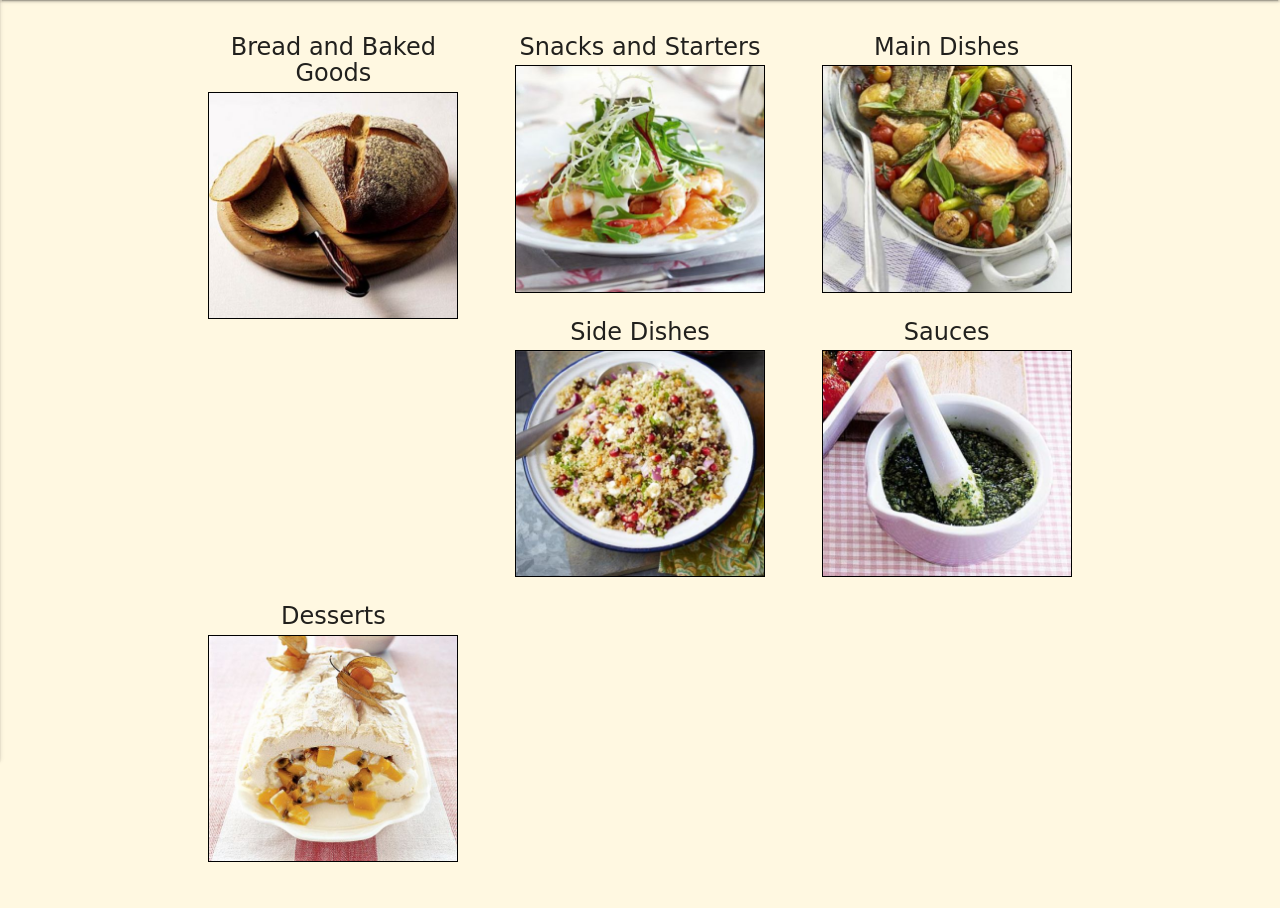
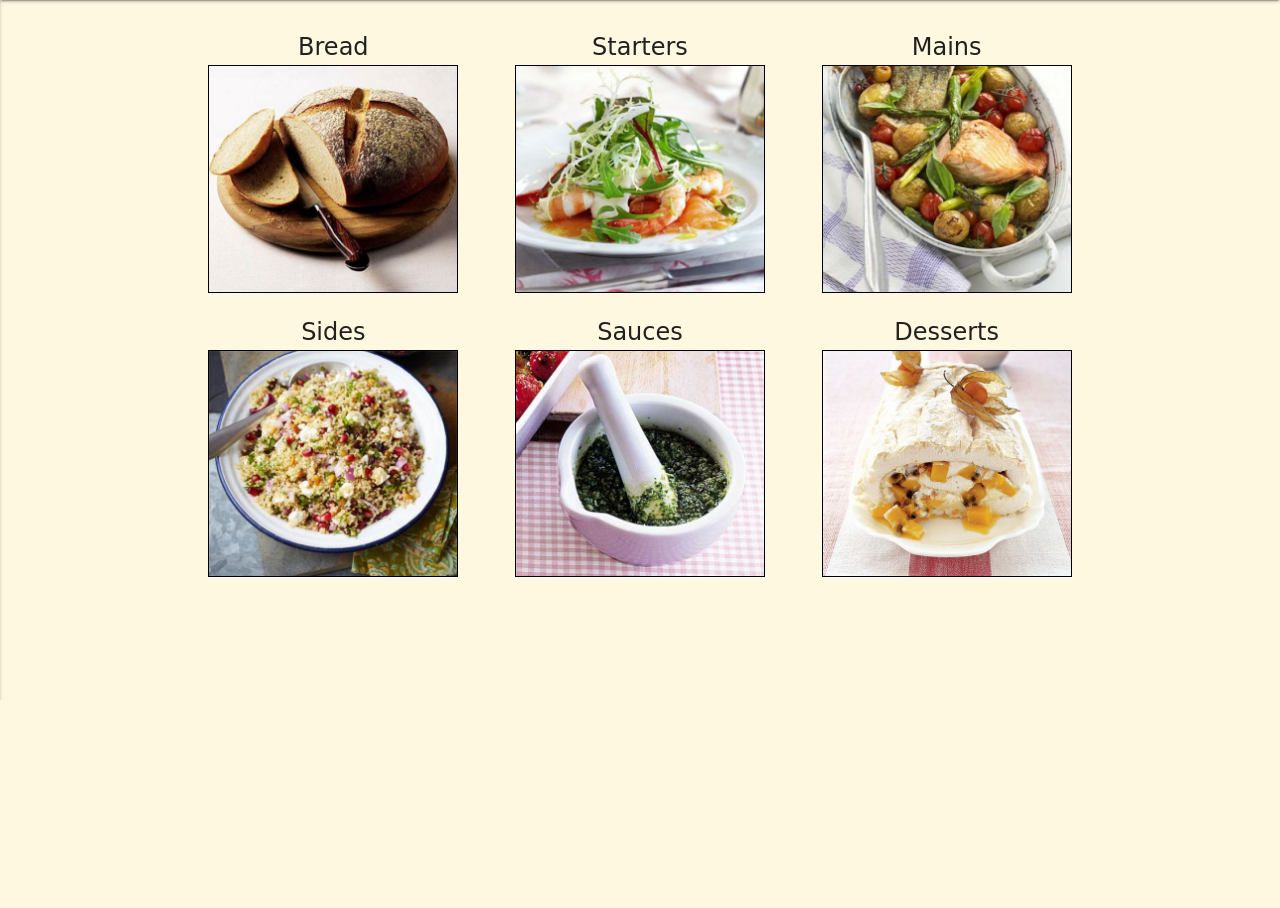
Before and after one commit to joanms/recipe-database, a Flask app: page / in a window 1280 px wide. Shown: the part 100-1008 px from the top of the page. After the commit the page ends 800 px from the top, so only its background shows below. Run offline with Flask 2, Linux system fonts and the light colour scheme; some libraries are stand-ins or nearby versions; some web fonts are replaced.

Commit message:
Shorten category names

```diff
--- a/app.py
+++ b/app.py
@@ -69,45 +69,44 @@ def list_recipes():
 @app.route('/bread', methods=['GET', 'POST'])
 def bread():
     recipes=mongo.db.recipes
-    results=recipes.find({"category_name": "Bread and Baked Goods"})
+    results=recipes.find({"category_name": "Bread"})
     return render_template("list_recipes.html",
     recipes=results)
 
 @app.route('/starters', methods=['GET', 'POST'])
 def starters():
     recipes=mongo.db.recipes
-    results=recipes.find({"category_name": "Snacks and Starters"})
+    results=recipes.find({"category_name": "Starters"})
     return render_template("list_recipes.html",
     recipes=results)
 
 @app.route('/mains', methods=['GET', 'POST'])
 def mains():
     recipes=mongo.db.recipes
-    results=recipes.find({"category_name": "Snacks and Starters"})
+    results=recipes.find({"category_name": "Mains"})
     return render_template("list_recipes.html",
     recipes=results)
 
 @app.route('/sides', methods=['GET', 'POST'])
 def sides():
     recipes=mongo.db.recipes
-    results=recipes.find({"category_name": "Snacks and Starters"})
+    results=recipes.find({"category_name": "Sides"})
     return render_template("list_recipes.html",
     recipes=results)
 
 @app.route('/sauces', methods=['GET', 'POST'])
 def sauces():
     recipes=mongo.db.recipes
-    results=recipes.find({"category_name": "Snacks and Starters"})
+    results=recipes.find({"category_name": "Sauces"})
     return render_template("list_recipes.html",
     recipes=results)
 
 @app.route('/desserts', methods=['GET', 'POST'])
 def desserts():
     recipes=mongo.db.recipes
-    results=recipes.find({"category_name": "Snacks and Starters"})
+    results=recipes.find({"category_name": "Desserts"})
     return render_template("list_recipes.html",
     recipes=results)
-
 
 @app.route('/show_recipe/<recipe_id>', methods=['GET', 'POST'])
 def show_recipe(recipe_id):
--- a/templates/index.html
+++ b/templates/index.html
@@ -3,33 +3,33 @@
 <div class="row">
 
     <div class="col s6 l4 category">
-        <h2>Bread and Baked Goods</h2>
-        <a href="{{url_for('bread')}}"><img class="illustration" src="../static/images/easy-white-bread.jpg" title="Easy white bread" alt="Easy white bread"></a>
+        <h2>Bread</h2>
+        <a href="{{url_for('bread')}}"><img class="category-image" src="../static/images/easy-white-bread.jpg" title="Easy white bread" alt="Easy white bread"></a>
     </div>
 
     <div class="col s6 l4 category">
-        <h2>Snacks and Starters</h2>
-        <a href="{{url_for('starters')}}"><img class="illustration" src="../static/images/salmon-prawns.jpg" title="Smoked Salmon and Prawns" alt="Smoked Salmon and Prawns"></a>
+        <h2>Starters</h2>
+        <a href="{{url_for('starters')}}"><img class="category-image" src="../static/images/salmon-prawns.jpg" title="Smoked Salmon and Prawns" alt="Smoked Salmon and Prawns"></a>
     </div>
 
     <div class="col s6 l4 category">
-        <h2>Main Dishes</h2>
-        <a href="{{url_for('mains')}}"><img class="illustration" src="../static/images/salmon-asparagus.jpg" title="Salmon with Asparagus" alt="Salmon with Asparagus"></a>
+        <h2>Mains</h2>
+        <a href="{{url_for('mains')}}"><img class="category-image" src="../static/images/salmon-asparagus.jpg" title="Salmon with Asparagus" alt="Salmon with Asparagus"></a>
     </div>
 
     <div class="col s6 l4 category">
-        <h2>Side Dishes</h2>
-        <a href="{{url_for('sides')}}"><img class="illustration" src="../static/images/quinoa-feta-salad.jpg" title="Quinoa feta salad" alt="Quinoa feta salad"></a>
+        <h2>Sides</h2>
+        <a href="{{url_for('sides')}}"><img class="category-image" src="../static/images/quinoa-feta-salad.jpg" title="Quinoa feta salad" alt="Quinoa feta salad"></a>
     </div>
 
     <div class="col s6 l4 category">
         <h2>Sauces</h2>
-        <a href="{{url_for('sauces')}}"><img class="illustration" src="../static/images/pesto.jpg" title="Pesto sauce" alt="Pesto sauce"></a>
+        <a href="{{url_for('sauces')}}"><img class="category-image" src="../static/images/pesto.jpg" title="Pesto sauce" alt="Pesto sauce"></a>
     </div>
 
     <div class="col s6 l4 category">
         <h2>Desserts</h2>
-        <a href="{{url_for('desserts')}}"><img class="illustration" src="../static/images/meringue-roulade.jpg" title="Roulade" alt="Roulade"></a>
+        <a href="{{url_for('desserts')}}"><img class="category-image" src="../static/images/meringue-roulade.jpg" title="Roulade" alt="Roulade"></a>
     </div>
 
 </div>
```
